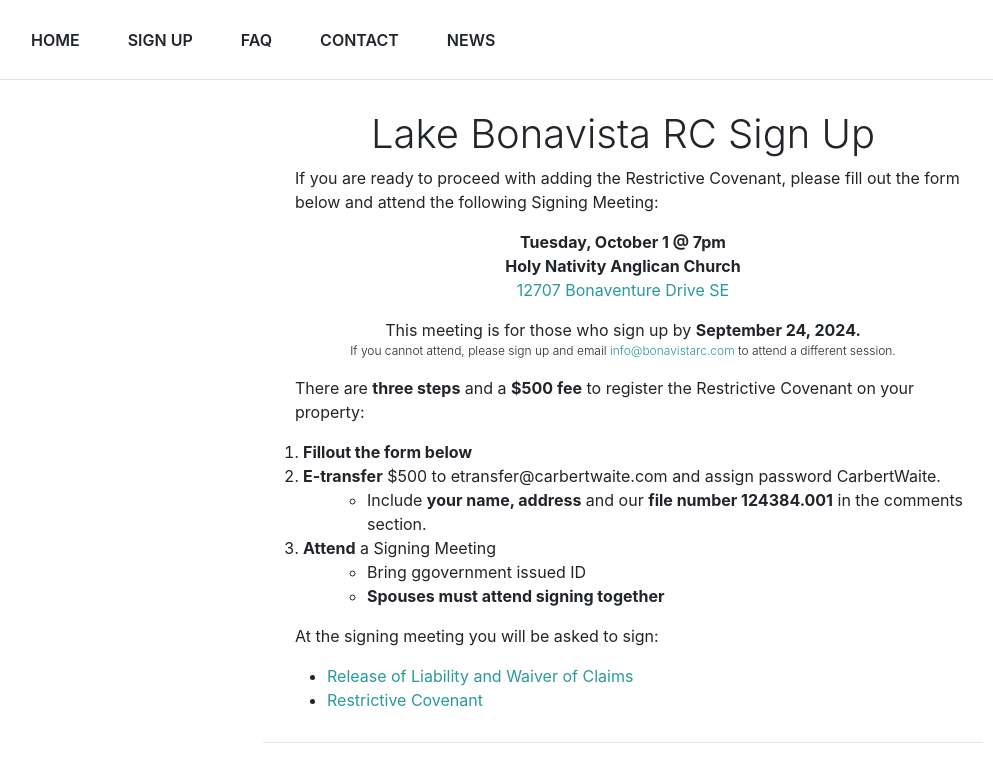
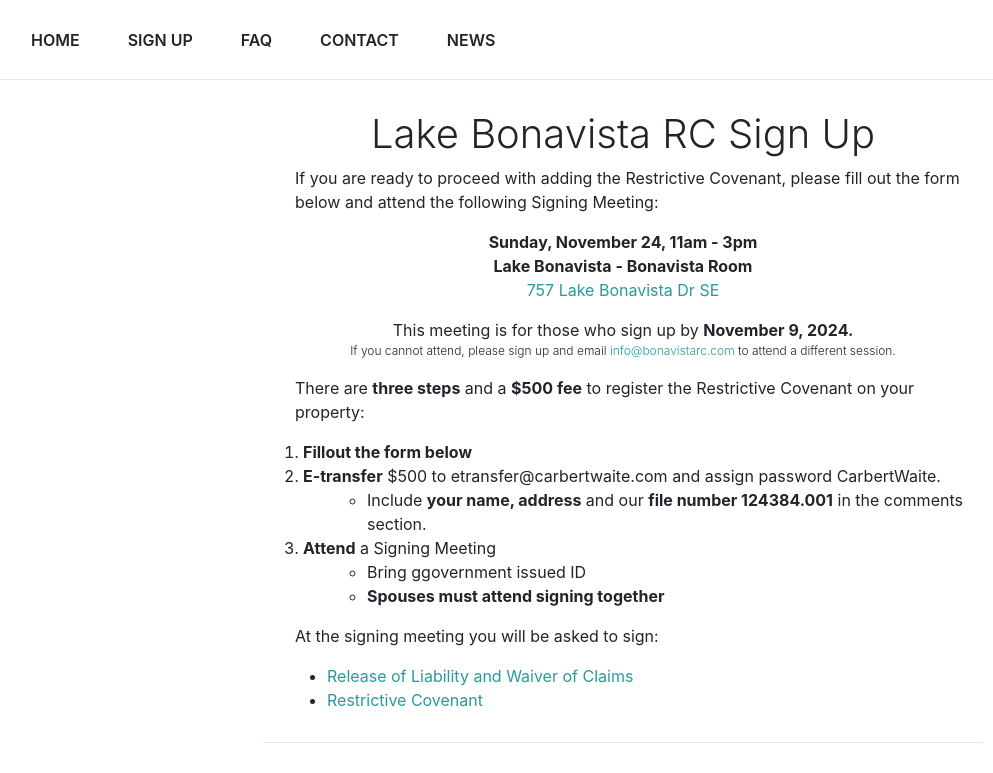
Before and after one commit to BonavistaRC/BonavistaRC.github.io, a Jekyll site: the page built from signup.markdown, in a window 1280 px wide. Shown: the top 773 px of the page, without its empty margins (17-1010 px from the left). Built offline with Jekyll 4.4.1, drawn with Linux system fonts in a browser that asks for light colours; grey boxes are pictures that could not be loaded.

Commit message:
Added next imformation meeting and signing event

```diff
--- a/_includes/signup_meeting_details.md
+++ b/_includes/signup_meeting_details.md
@@ -1,7 +1,8 @@
 
-<p align="center" style="margin:0;padding-left: 0;"><b>Tuesday, October 1 @ 7pm</b> </p>
-<p align="center" style="margin:0;padding-left: 0;"><b>Holy Nativity Anglican Church</b></p>
-<p align="center" style="padding-left: 0;"><a href="https://maps.app.goo.gl/NJ5JtQFouTHuFFLN6">12707 Bonaventure Drive SE</a></p>
 
-<p align="center" style="margin:0;padding-left: 0;">This meeting is for those who sign up by <b>September 24, 2024.</b></p>
+<p align="center" style="margin:0;padding-left: 0;"><b>Sunday, November 24, 11am - 3pm</b> </p>
+<p align="center" style="margin:0;padding-left: 0;"><b>Lake Bonavista - Bonavista Room</b></p>
+<p align="center" style="padding-left: 0;"><a href="https://maps.app.goo.gl/8D8VYwfzaevEVm1B8">757 Lake Bonavista Dr SE</a></p>
+
+<p align="center" style="margin:0;padding-left: 0;">This meeting is for those who sign up by <b>November 9, 2024.</b></p>
 <p align="center" style="padding-left: 0;font-size: .75rem;font-weight: 300;">If you cannot attend, please sign up and email <a href="mailto:info@bonavistarc.com">info@bonavistarc.com</a> to attend a different session.</p>
```
Also changed, not shown: index.markdown (+4 -15 lines).
